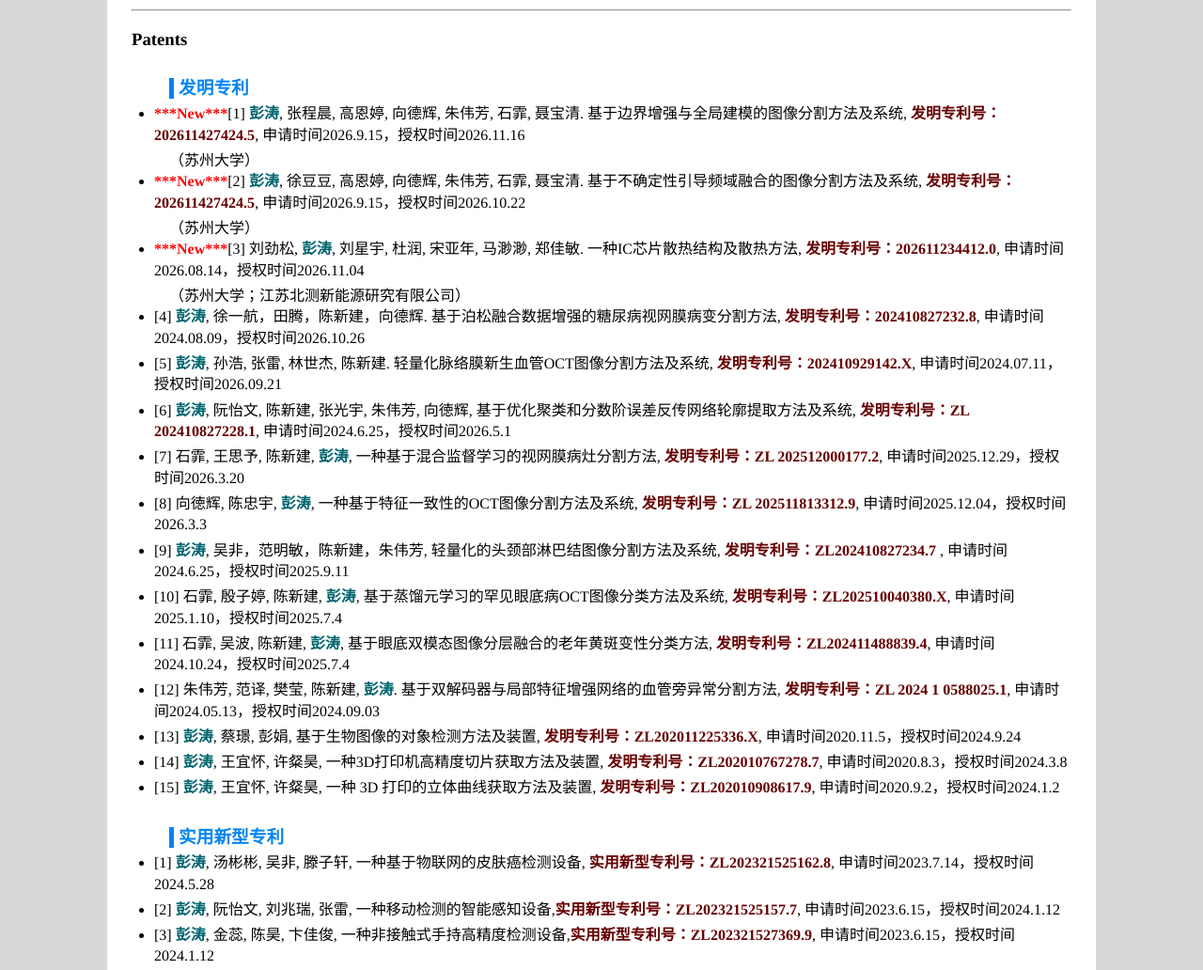
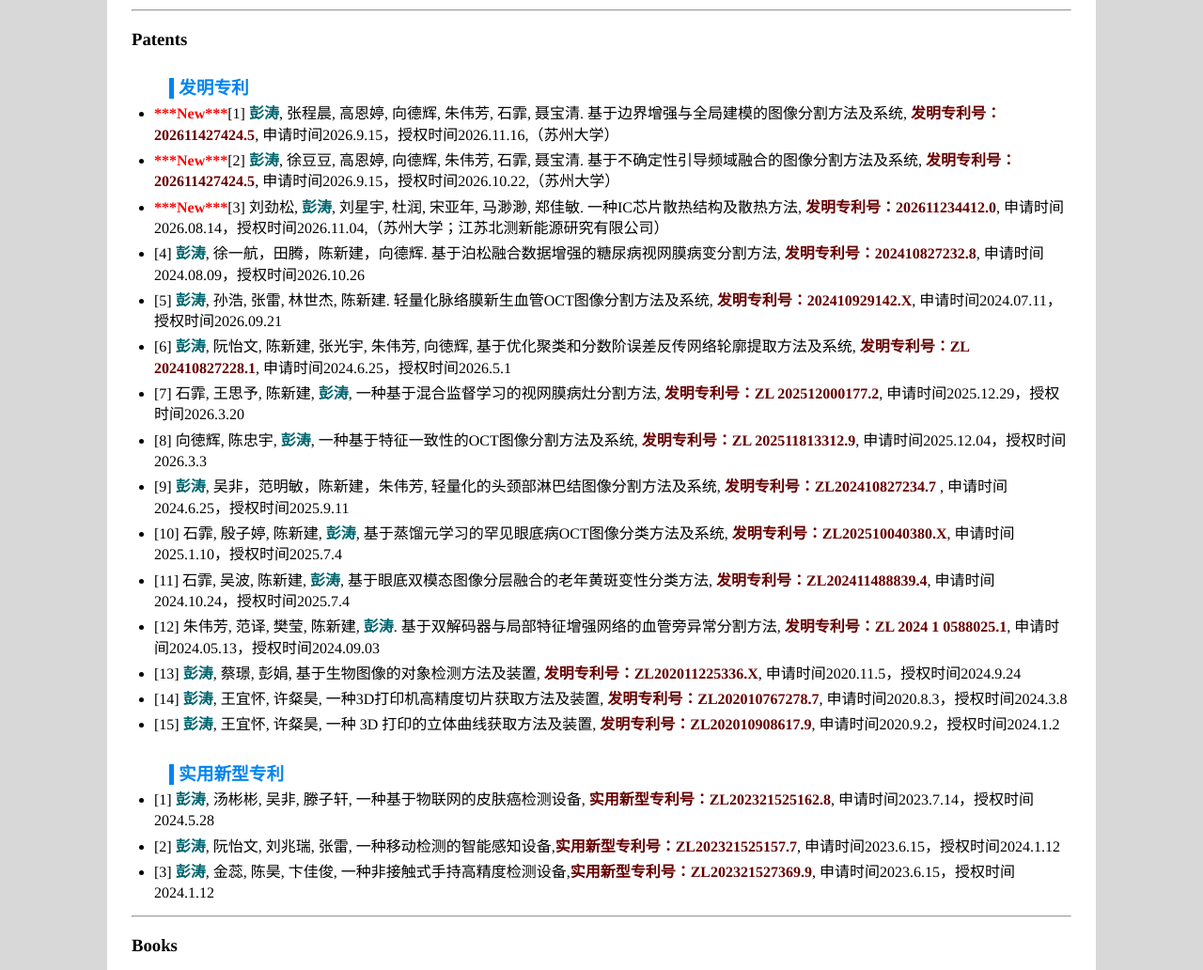
Before and after one commit to TaoPeng401/TaoPeng401.github.io, a plain HTML site: page index.html in a window 1280 px wide. Shown: the part 8325-9357 px from the top of the page at 94% size. Drawn offline with Linux system fonts and the light colour scheme; some icons are missing; a web font is replaced by a local one.

Commit message:
Update index.html

```diff
--- a/index.html
+++ b/index.html
@@ -308,9 +308,9 @@ He is a member of the IEEE and the China Computer Federation (CCF). His research
     margin: 30px 0 5px;
     border-left: 5px solid #0084f2;">发明专利</h3>
 
-<li><strong><font color="#FF0000">***New***</font></strong>[1] <strong><font color="#00666f">彭涛</font></strong>, 张程晨, 高恩婷, 向德辉, 朱伟芳, 石霏, 聂宝清. 基于边界增强与全局建模的图像分割方法及系统, <strong><font color="#660000">发明专利号：202611427424.5</font></strong>, 申请时间2026.9.15，授权时间2026.11.16</li> （苏州大学）
-<li><strong><font color="#FF0000">***New***</font></strong>[2] <strong><font color="#00666f">彭涛</font></strong>, 徐豆豆, 高恩婷, 向德辉, 朱伟芳, 石霏, 聂宝清. 基于不确定性引导频域融合的图像分割方法及系统, <strong><font color="#660000">发明专利号：202611427424.5</font></strong>, 申请时间2026.9.15，授权时间2026.10.22</li> （苏州大学）
-<li><strong><font color="#FF0000">***New***</font></strong>[3] 刘劲松, <strong><font color="#00666f">彭涛</font></strong>, 刘星宇, 杜润, 宋亚年, 马渺渺, 郑佳敏. 一种IC芯片散热结构及散热方法, <strong><font color="#660000">发明专利号：202611234412.0</font></strong>, 申请时间2026.08.14，授权时间2026.11.04</li> （苏州大学；江苏北测新能源研究有限公司）
+<li><strong><font color="#FF0000">***New***</font></strong>[1] <strong><font color="#00666f">彭涛</font></strong>, 张程晨, 高恩婷, 向德辉, 朱伟芳, 石霏, 聂宝清. 基于边界增强与全局建模的图像分割方法及系统, <strong><font color="#660000">发明专利号：202611427424.5</font></strong>, 申请时间2026.9.15，授权时间2026.11.16,（苏州大学）</li>
+<li><strong><font color="#FF0000">***New***</font></strong>[2] <strong><font color="#00666f">彭涛</font></strong>, 徐豆豆, 高恩婷, 向德辉, 朱伟芳, 石霏, 聂宝清. 基于不确定性引导频域融合的图像分割方法及系统, <strong><font color="#660000">发明专利号：202611427424.5</font></strong>, 申请时间2026.9.15，授权时间2026.10.22,（苏州大学）</li>
+<li><strong><font color="#FF0000">***New***</font></strong>[3] 刘劲松, <strong><font color="#00666f">彭涛</font></strong>, 刘星宇, 杜润, 宋亚年, 马渺渺, 郑佳敏. 一种IC芯片散热结构及散热方法, <strong><font color="#660000">发明专利号：202611234412.0</font></strong>, 申请时间2026.08.14，授权时间2026.11.04,（苏州大学；江苏北测新能源研究有限公司）</li>
 <li>[4] <strong><font color="#00666f">彭涛</font></strong>, 徐一航，田腾，陈新建，向德辉. 基于泊松融合数据增强的糖尿病视网膜病变分割方法, <strong><font color="#660000">发明专利号：202410827232.8</font></strong>, 申请时间2024.08.09，授权时间2026.10.26</li>
 <li>[5] <strong><font color="#00666f">彭涛</font></strong>, 孙浩, 张雷, 林世杰, 陈新建. 轻量化脉络膜新生血管OCT图像分割方法及系统, <strong><font color="#660000">发明专利号：202410929142.X</font></strong>, 申请时间2024.07.11，授权时间2026.09.21</li>
 <li>[6] <strong><font color="#00666f">彭涛</font></strong>, 阮怡文, 陈新建, 张光宇, 朱伟芳, 向徳辉, 基于优化聚类和分数阶误差反传网络轮廓提取方法及系统, <strong><font color="#660000">发明专利号：ZL 202410827228.1</font></strong>, 申请时间2024.6.25，授权时间2026.5.1</li>
```
